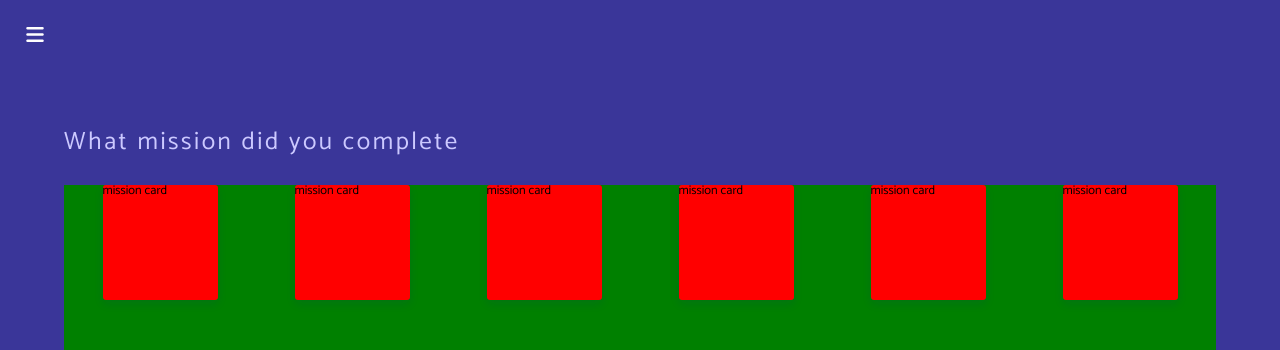
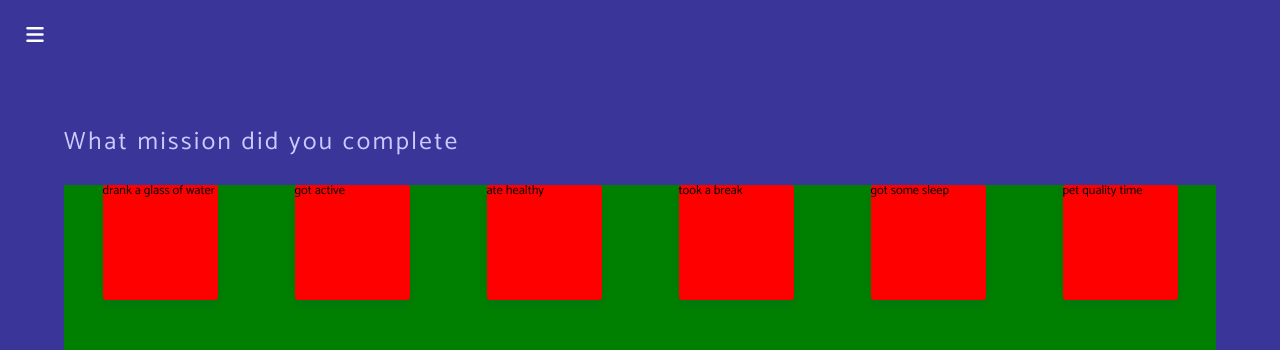
Before and after one commit to BloomTech-Labs/refresh-fe, a React (Create React App) app: page /mission-complete in a window 1280 px wide. Shown: the top 350 px of the page. Built offline with nearby package versions, Linux system fonts and the light colour scheme.

Commit message:
setup props drilling and dynamically add mission description

```diff
--- a/src/views/mission-complete/MissionCard.js
+++ b/src/views/mission-complete/MissionCard.js
@@ -7,10 +7,10 @@ import styled from 'styled-components';
 import { test, flex } from '../../styles/global/Mixins';
 
 // COMPONENT
-const MissionCard = () => {
+const MissionCard = props => {
     return (
         <CardContainer>
-            mission card
+            <p>{props.description}</p>
         </CardContainer>
     );
 };
--- a/src/views/mission-complete/MissionComplete.js
+++ b/src/views/mission-complete/MissionComplete.js
@@ -51,7 +51,10 @@ const MissionComplete = () => {
                     <MissionsWrapper>
                         {dummyMissions.map(mission => {
                             return (
-                                <MissionCard />
+                                <MissionCard
+                                    key={mission.id}
+                                    description={mission.description}
+                                />
                             )
                         })}
                     </MissionsWrapper>
```
